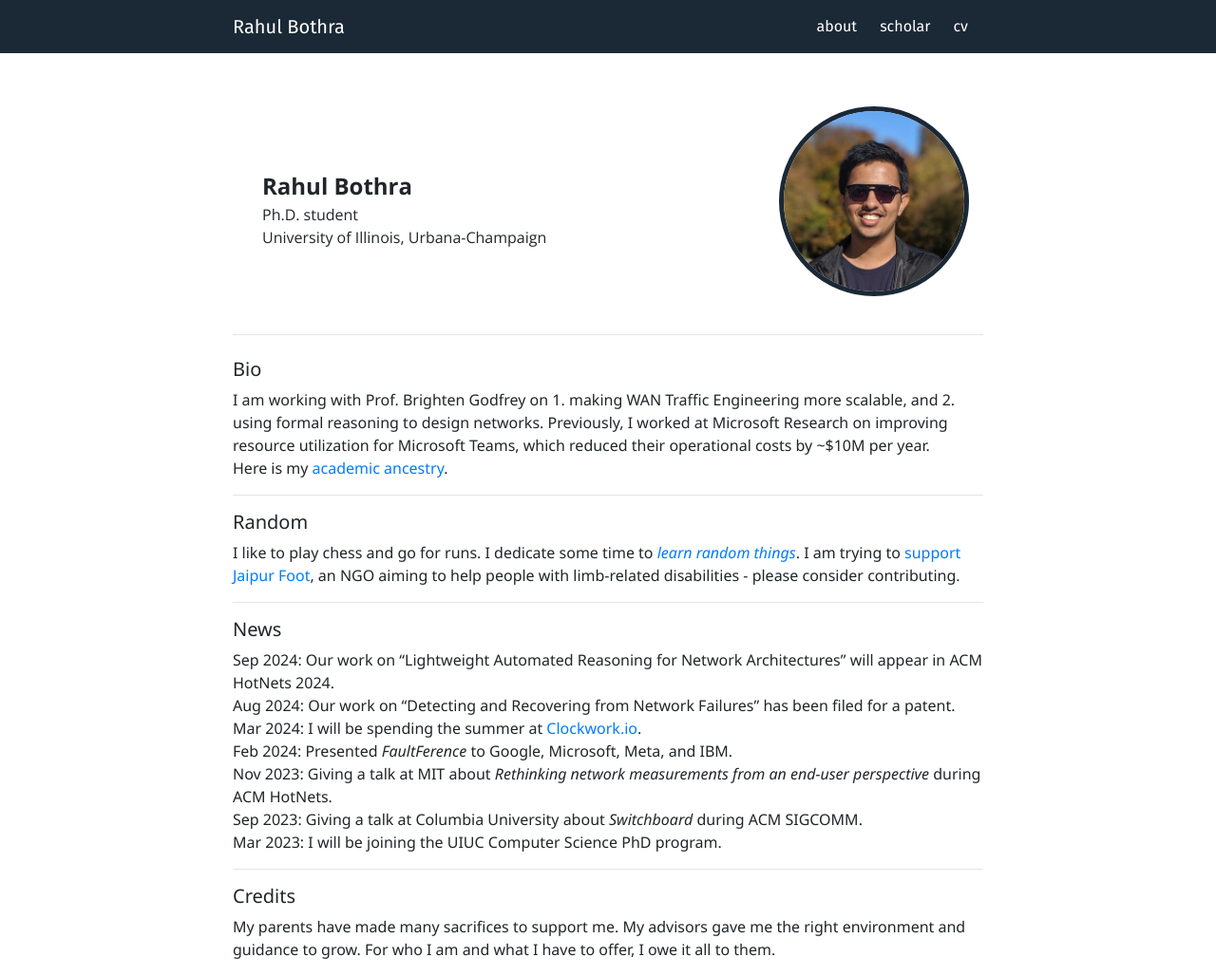
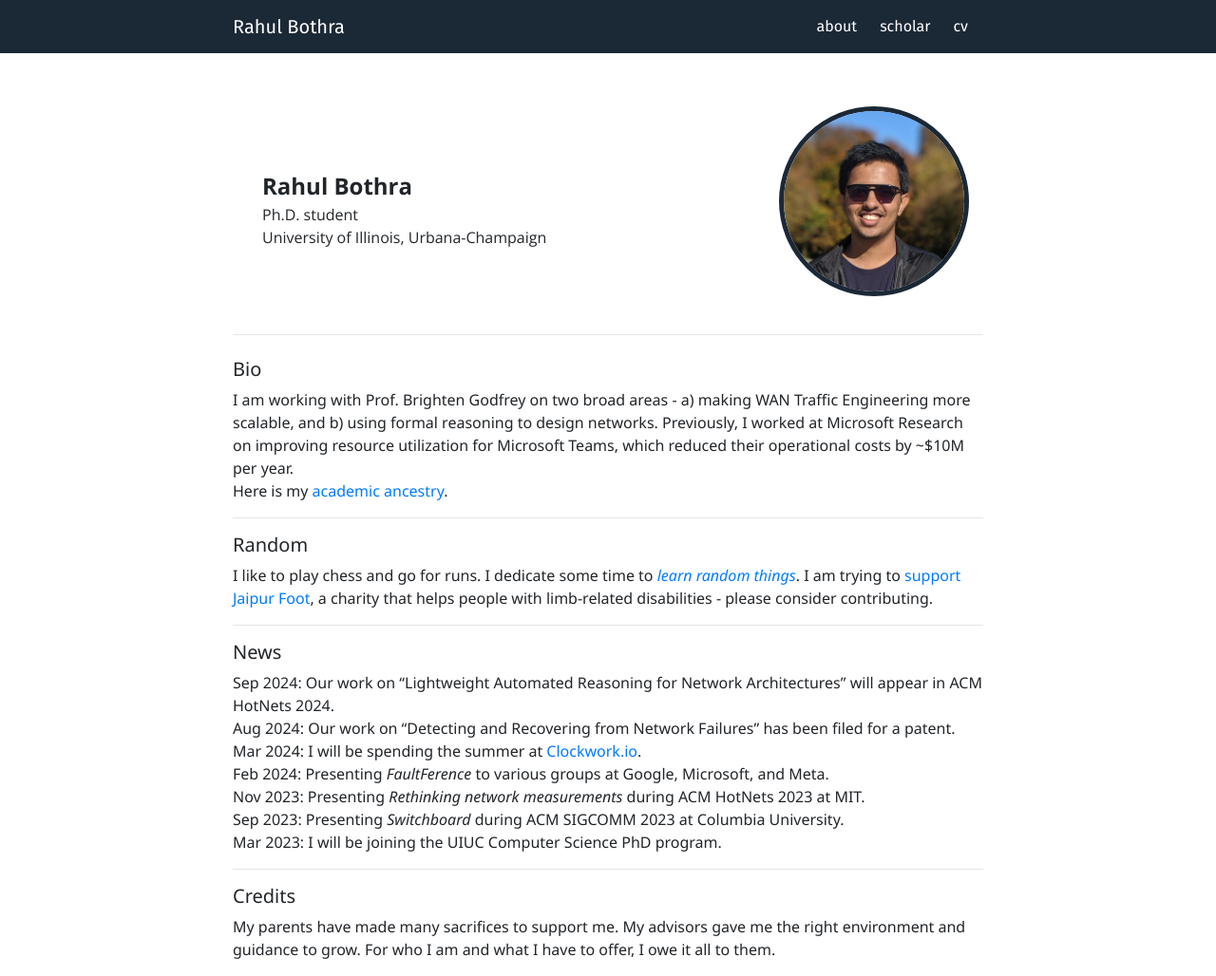
Before and after one commit to rhl-bthr/rhl-bthr.github.io, a Jekyll site: the page built from index.md, in a window 1280 px wide. Shown: the whole page at 95% size. Built offline with Jekyll 4.4.1, drawn with Linux system fonts in a browser that asks for light colours.

Commit message:
minor updates

```diff
--- a/index.md
+++ b/index.md
@@ -3,13 +3,13 @@ layout: default
 ---
 
 ##### Bio
-I am working with Prof. Brighten Godfrey on 1. making WAN Traffic Engineering more scalable, and 2. using formal reasoning to design networks. Previously, I worked at Microsoft Research on improving resource utilization for Microsoft Teams, which reduced their operational costs by ~$10M per year.
+I am working with Prof. Brighten Godfrey on two broad areas - a) making WAN Traffic Engineering more scalable, and b) using formal reasoning to design networks. Previously, I worked at Microsoft Research on improving resource utilization for Microsoft Teams, which reduced their operational costs by ~$10M per year.
 <br>Here is my [academic ancestry](academic-ancestry).
 
 ---
 
 ##### Random
-I like to play chess and go for runs. I dedicate some time to [_learn random things_](jack-of-no-trades). I am trying to [support Jaipur Foot](birthday-pledge), an NGO aiming to help people with limb-related disabilities - please consider contributing.
+I like to play chess and go for runs. I dedicate some time to [_learn random things_](jack-of-no-trades). I am trying to [support Jaipur Foot](birthday-pledge), a charity that helps people with limb-related disabilities - please consider contributing.
 
 ---
 
@@ -17,9 +17,9 @@ I like to play chess and go for runs. I dedicate some time to [_learn random thi
 Sep 2024: Our work on "Lightweight Automated Reasoning for Network Architectures" will appear in ACM HotNets 2024.<br>
 Aug 2024: Our work on "Detecting and Recovering from Network Failures" has been filed for a patent.<br>
 Mar 2024: I will be spending the summer at [Clockwork.io](https://www.clockwork.io/about-us/).<br>
-Feb 2024: Presented _FaultFerence_ to Google, Microsoft, Meta, and IBM.<br>
-Nov 2023: Giving a talk at MIT about _Rethinking network measurements from an end-user perspective_ during ACM HotNets.<br>
-Sep 2023: Giving a talk at Columbia University about _Switchboard_ during ACM SIGCOMM.<br>
+Feb 2024: Presenting _FaultFerence_ to various groups at Google, Microsoft, and Meta.<br>
+Nov 2023: Presenting _Rethinking network measurements_ during ACM HotNets 2023 at MIT.<br>
+Sep 2023: Presenting _Switchboard_ during ACM SIGCOMM 2023 at Columbia University.<br>
 Mar 2023: I will be joining the UIUC Computer Science PhD program.<br>
 
 ---
```
